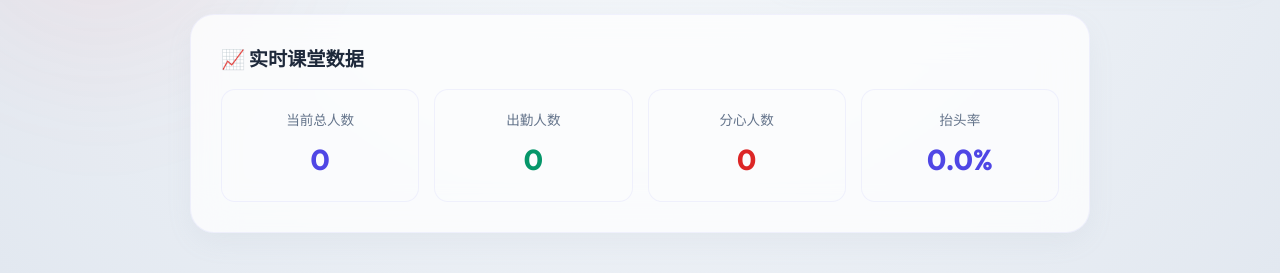
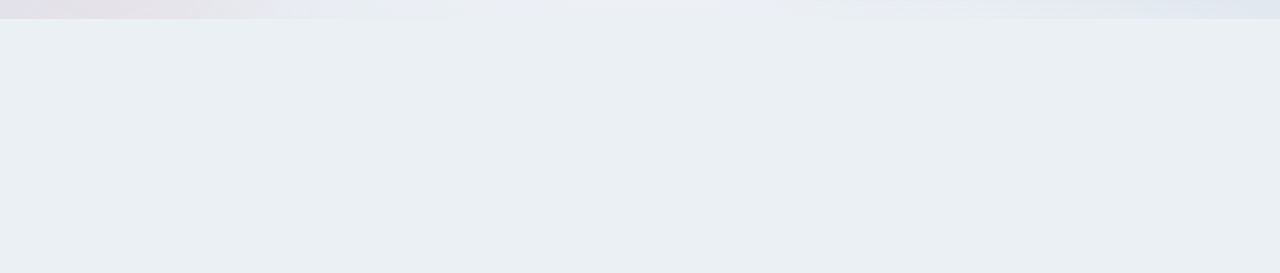
Before and after one commit to yyhhzzzzz/chenliqing_class, a Flask app: page / in a window 1280 px wide. Shown: the part 793-1066 px from the top of the page. After the commit the page ends 812 px from the top, so only its background shows below. Run offline with Flask 3, Linux system fonts and the light colour scheme; the visitor is signed in with stand-in values (Sample User, id 1).

Commit message:
refactor: remove redundant bottom stats card and unify stats IDs on sidebar panel

```diff
--- a/app/templates/index.html
+++ b/app/templates/index.html
@@ -62,41 +62,18 @@
                 <div class="realtime-stats-grid">
                     <div class="rt-stat-item">
                         <span class="rt-label">👥 当前人数</span>
-                        <span class="rt-value" id="rt-total">0</span>
+                        <span class="rt-value" id="stat-total">0</span>
                     </div>
                     <div class="rt-stat-item">
                         <span class="rt-label">🟢 专注人数</span>
-                        <span class="rt-value" style="color: var(--success);" id="rt-listening">0</span>
+                        <span class="rt-value listening" id="stat-listening">0</span>
                     </div>
                     <div class="rt-stat-item">
                         <span class="rt-label">🔴 分心人数</span>
-                        <span class="rt-value" style="color: var(--danger);" id="rt-distracted">0</span>
+                        <span class="rt-value distracted" id="stat-distracted">0</span>
                     </div>
                     <div class="rt-stat-item">
                         <span class="rt-label">📈 实时抬头率</span>
-                        <span class="rt-value" id="rt-attention-rate">0.0%</span>
-                    </div>
-                </div>
-            </div>
-
-            <!-- 实时统计数据面板 -->
-            <div class="glass-panel stats-card" style="grid-column: span 2; margin-top: 10px; width: 100%;">
-                <h3 style="margin-bottom: 15px; font-weight: 600;">📈 实时课堂数据</h3>
-                <div class="realtime-stats-grid">
-                    <div class="rt-stat-item">
-                        <span class="rt-label">当前总人数</span>
-                        <span class="rt-value" id="stat-total">0</span>
-                    </div>
-                    <div class="rt-stat-item">
-                        <span class="rt-label">出勤人数</span>
-                        <span class="rt-value listening" id="stat-listening">0</span>
-                    </div>
-                    <div class="rt-stat-item">
-                        <span class="rt-label">分心人数</span>
-                        <span class="rt-value distracted" id="stat-distracted">0</span>
-                    </div>
-                    <div class="rt-stat-item">
-                        <span class="rt-label">抬头率</span>
                         <span class="rt-value attention" id="stat-attention">0.0%</span>
                     </div>
                 </div>
@@ -248,12 +225,13 @@
             const loadingOverlay = document.getElementById('loading-overlay');
             const resultsContainer = document.getElementById('results-container');
 
+            // 离线检测结果看板数据节点
             const resTotal = document.getElementById('res-total');
             const resListening = document.getElementById('res-listening');
             const resDistracted = document.getElementById('res-distracted');
             const resAttentionRate = document.getElementById('res-attention-rate');
 
-            // 底部实时统计数据面板
+            // 实时监控看板数据节点
             const statTotal = document.getElementById('stat-total');
             const statListening = document.getElementById('stat-listening');
             const statDistracted = document.getElementById('stat-distracted');
@@ -291,11 +269,6 @@
                         const response = await fetch('/latest_stats');
                         if (response.ok) {
                             const stats = await response.json();
-                            document.getElementById('rt-total').textContent = stats.total;
-                            document.getElementById('rt-listening').textContent = stats.listening;
-                            document.getElementById('rt-distracted').textContent = stats.distracted;
-                            document.getElementById('rt-attention-rate').textContent = stats.attention_rate;
-
                             if (statTotal) statTotal.textContent = stats.total;
                             if (statListening) statListening.textContent = stats.listening;
                             if (statDistracted) statDistracted.textContent = stats.distracted;
@@ -313,11 +286,6 @@
                     statsInterval = null;
                 }
                 // 重置指标
-                document.getElementById('rt-total').textContent = '0';
-                document.getElementById('rt-listening').textContent = '0';
-                document.getElementById('rt-distracted').textContent = '0';
-                document.getElementById('rt-attention-rate').textContent = '0.0%';
-
                 if (statTotal) statTotal.textContent = '0';
                 if (statListening) statListening.textContent = '0';
                 if (statDistracted) statDistracted.textContent = '0';
```
